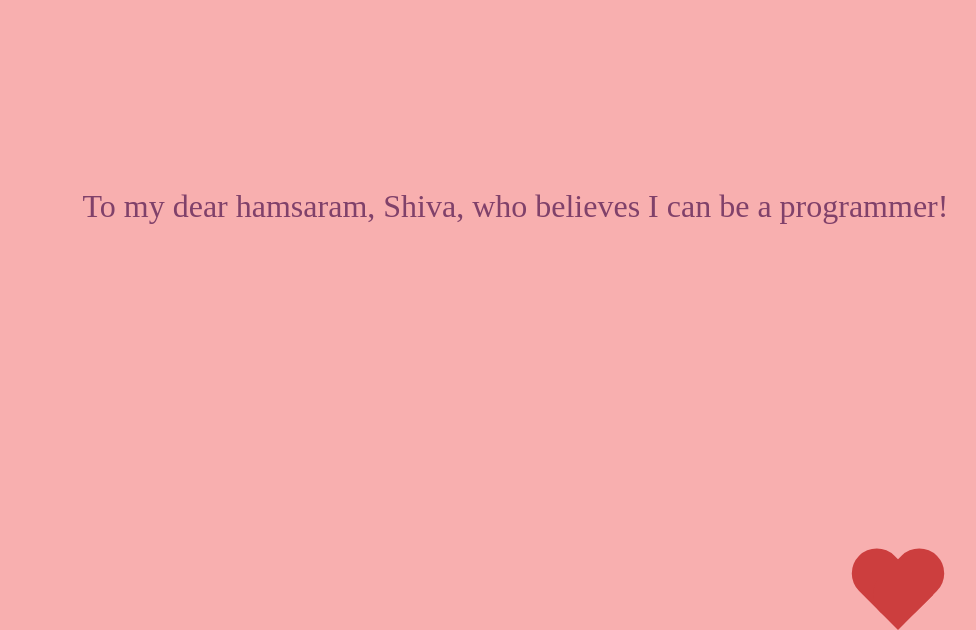
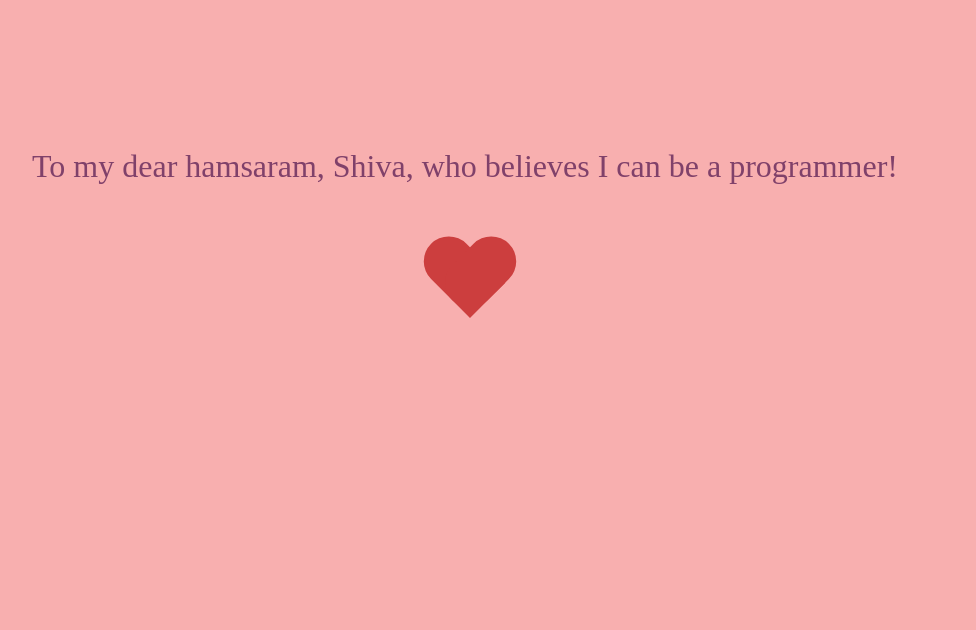
Before and after one commit to vvmadv/thanksss, a plain HTML site: page index.html in a window 1280 px wide. Shown: the part 172-802 px from the top of the page, without its empty margins (175-1151 px from the left). Drawn offline with Linux system fonts and the light colour scheme.

Commit message:
Update style.css

```diff
--- a/style.css
+++ b/style.css
@@ -11,7 +11,7 @@ html {
     margin: 0 auto;
     padding: 0;
     font-weight: normal;
-    padding:  175px 10px 10px 75px;
+    /* padding:  175px 10px 10px 75px; */
     background-color: rgb(248, 175, 175);
 
   }
@@ -31,13 +31,14 @@ html {
     position: relative;
     width: 100px;
     height: 90px;
+    margin: 0 auto;
 }
 .heart:before,
 .heart:after{
     content: "";
     position: absolute;
-    left: 890px;
-    top: 315px;
+    left: 55px;
+    top: 53px;
     width: 50px;
     height: 80px;
     background: #CC3E3E;
@@ -46,7 +47,7 @@ html {
     transform: rotate(-45deg);
 }
 .heart:after{
-    left: 840px;
+    left: 5px;
     transform: rotate(45deg);
     transform-origin :100% 100%;
 }
@@ -76,14 +77,17 @@ html {
 }
 
 .headingtext {
-    width: 1000px;
-    margin: auto;
+  display: block;
+    min-width: 100%;
+    margin: 0 auto;
     padding: 10px 10px 10px 10px;
-
+    padding-top: 40vh;
+   text-align: center;
 }
 
 .headingtext1 {
     color: rgb(128, 65, 106);
+
 }
 
 
@@ -91,3 +95,8 @@ html {
 height: 50px;
 width: 70px;
 }
+
+
+.completediv {
+  display: flex;
+}
```
